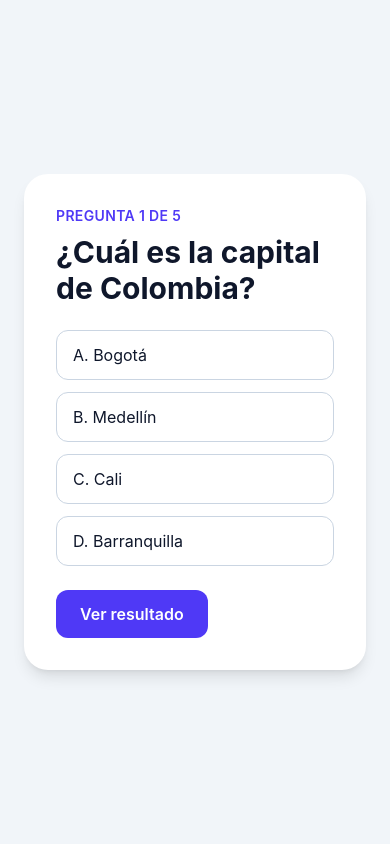
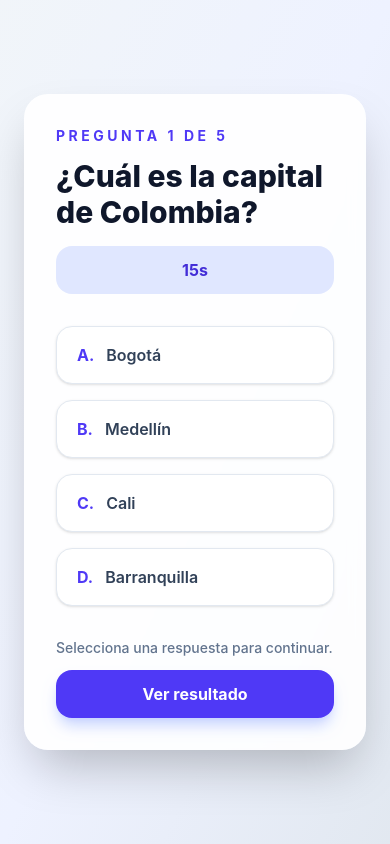
Before and after one commit to Pituquinos/unip-country-quiz, a React (Vite) app: page /quiz in a window 390 px wide. Built offline with nearby package versions, Linux system fonts and the light colour scheme.

Commit message:
feat: mejorar maquetación responsiva del quiz

```diff
--- a/src/pages/Home.tsx
+++ b/src/pages/Home.tsx
@@ -2,28 +2,49 @@ import { Link } from 'react-router-dom'
 
 function Home() {
   return (
-    <main className="min-h-screen bg-slate-100 text-slate-900">
-      <section className="mx-auto flex min-h-screen max-w-5xl flex-col items-center justify-center px-6 py-10">
-        <div className="w-full rounded-3xl bg-white p-8 shadow-lg">
-          <p className="mb-2 text-sm font-semibold uppercase tracking-wide text-indigo-600">
+    <main className="min-h-screen bg-gradient-to-br from-slate-100 via-indigo-50 to-slate-200 text-slate-900">
+      <section className="mx-auto flex min-h-screen max-w-6xl items-center justify-center px-6 py-10">
+        <div className="grid w-full gap-8 rounded-3xl bg-white/90 p-8 shadow-2xl backdrop-blur md:grid-cols-[1.2fr_0.8fr] md:p-12">
+          <div className="flex flex-col justify-center">
+            <p className="mb-3 text-sm font-bold uppercase tracking-[0.25em] text-indigo-600">
               Country Quiz
             </p>
 
-          <h1 className="mb-4 text-4xl font-bold">
-            Pon a prueba tus conocimientos
+            <h1 className="mb-5 text-4xl font-extrabold leading-tight md:text-5xl">
+              Pon a prueba tus conocimientos sobre países
             </h1>
 
-          <p className="mb-6 text-slate-600">
-            Responde preguntas sobre países, banderas y capitales. Tendrás 15
-            segundos por pregunta.
+            <p className="mb-8 max-w-2xl text-lg leading-8 text-slate-600">
+              Responde preguntas sobre capitales, banderas y cultura general.
+              Tendrás 15 segundos por pregunta, así que piensa rápido.
             </p>
 
+            <div className="flex flex-col gap-3 sm:flex-row">
               <Link
                 to="/quiz"
-            className="inline-block rounded-xl bg-indigo-600 px-6 py-3 font-semibold text-white transition hover:bg-indigo-700"
+                className="rounded-2xl bg-indigo-600 px-7 py-4 text-center font-bold text-white shadow-lg shadow-indigo-200 transition hover:bg-indigo-700"
               >
                 Iniciar quiz
               </Link>
+
+              <div className="rounded-2xl border border-slate-200 px-7 py-4 text-center font-semibold text-slate-600">
+                High Score: 0
+              </div>
+            </div>
+          </div>
+
+          <div className="rounded-3xl bg-indigo-600 p-8 text-white shadow-xl">
+            <p className="mb-4 text-sm font-semibold uppercase tracking-wide text-indigo-100">
+              Reglas del juego
+            </p>
+
+            <ul className="space-y-4 text-indigo-50">
+              <li>• 15 segundos por pregunta.</li>
+              <li>• Las respuestas correctas suman puntos.</li>
+              <li>• Si el tiempo termina, la pregunta cuenta como incorrecta.</li>
+              <li>• El mejor puntaje se guardará automáticamente.</li>
+            </ul>
+          </div>
         </div>
       </section>
     </main>
--- a/src/pages/Quiz.tsx
+++ b/src/pages/Quiz.tsx
@@ -1,39 +1,53 @@
 import { Link } from 'react-router-dom'
+
+const options = ['Bogotá', 'Medellín', 'Cali', 'Barranquilla']
 
 function Quiz() {
   return (
-    <main className="min-h-screen bg-slate-100 text-slate-900">
-      <section className="mx-auto flex min-h-screen max-w-5xl flex-col items-center justify-center px-6 py-10">
-        <div className="w-full rounded-3xl bg-white p-8 shadow-lg">
-          <p className="mb-2 text-sm font-semibold uppercase tracking-wide text-indigo-600">
+    <main className="min-h-screen bg-gradient-to-br from-slate-100 via-indigo-50 to-slate-200 text-slate-900">
+      <section className="mx-auto flex min-h-screen max-w-5xl items-center justify-center px-6 py-10">
+        <div className="w-full rounded-3xl bg-white/90 p-8 shadow-2xl backdrop-blur md:p-10">
+          <div className="mb-8 flex flex-col justify-between gap-4 sm:flex-row sm:items-center">
+            <div>
+              <p className="text-sm font-bold uppercase tracking-[0.25em] text-indigo-600">
                 Pregunta 1 de 5
               </p>
-
-          <h1 className="mb-6 text-3xl font-bold">
+              <h1 className="mt-3 text-3xl font-extrabold md:text-4xl">
                 ¿Cuál es la capital de Colombia?
               </h1>
+            </div>
 
-          <div className="grid gap-3">
-            <button className="rounded-xl border border-slate-300 px-4 py-3 text-left transition hover:bg-indigo-50">
-              A. Bogotá
+            <div className="rounded-2xl bg-indigo-100 px-5 py-3 text-center font-bold text-indigo-700">
+              15s
+            </div>
+          </div>
+
+          <div className="grid gap-4">
+            {options.map((option, index) => (
+              <button
+                key={option}
+                className="rounded-2xl border border-slate-200 bg-white px-5 py-4 text-left font-semibold text-slate-700 shadow-sm transition hover:border-indigo-400 hover:bg-indigo-50 hover:text-indigo-700"
+              >
+                <span className="mr-3 font-bold text-indigo-600">
+                  {String.fromCharCode(65 + index)}.
+                </span>
+                {option}
               </button>
-            <button className="rounded-xl border border-slate-300 px-4 py-3 text-left transition hover:bg-indigo-50">
-              B. Medellín
-            </button>
-            <button className="rounded-xl border border-slate-300 px-4 py-3 text-left transition hover:bg-indigo-50">
-              C. Cali
-            </button>
-            <button className="rounded-xl border border-slate-300 px-4 py-3 text-left transition hover:bg-indigo-50">
-              D. Barranquilla
-            </button>
+            ))}
           </div>
+
+          <div className="mt-8 flex flex-col justify-between gap-3 sm:flex-row sm:items-center">
+            <p className="text-sm font-medium text-slate-500">
+              Selecciona una respuesta para continuar.
+            </p>
 
             <Link
               to="/result"
-            className="mt-6 inline-block rounded-xl bg-indigo-600 px-6 py-3 font-semibold text-white transition hover:bg-indigo-700"
+              className="rounded-2xl bg-indigo-600 px-6 py-3 text-center font-bold text-white shadow-lg shadow-indigo-200 transition hover:bg-indigo-700"
             >
               Ver resultado
             </Link>
+          </div>
         </div>
       </section>
     </main>
--- a/src/pages/Result.tsx
+++ b/src/pages/Result.tsx
@@ -2,22 +2,37 @@ import { Link } from 'react-router-dom'
 
 function Result() {
   return (
-    <main className="min-h-screen bg-slate-100 text-slate-900">
-      <section className="mx-auto flex min-h-screen max-w-5xl flex-col items-center justify-center px-6 py-10">
-        <div className="w-full rounded-3xl bg-white p-8 text-center shadow-lg">
-          <p className="mb-2 text-sm font-semibold uppercase tracking-wide text-indigo-600">
+    <main className="min-h-screen bg-gradient-to-br from-slate-100 via-indigo-50 to-slate-200 text-slate-900">
+      <section className="mx-auto flex min-h-screen max-w-5xl items-center justify-center px-6 py-10">
+        <div className="w-full rounded-3xl bg-white/90 p-8 text-center shadow-2xl backdrop-blur md:p-12">
+          <p className="mb-3 text-sm font-bold uppercase tracking-[0.25em] text-indigo-600">
             Resultado final
           </p>
 
-          <h1 className="mb-4 text-4xl font-bold">Quiz finalizado</h1>
+          <h1 className="mb-4 text-4xl font-extrabold md:text-5xl">
+            Quiz finalizado
+          </h1>
 
-          <p className="mb-6 text-slate-600">
-            Tu puntaje aparecerá aquí cuando integremos la lógica del quiz.
+          <p className="mx-auto mb-8 max-w-xl text-lg leading-8 text-slate-600">
+            Aquí se mostrará el puntaje obtenido, el mejor puntaje guardado y la
+            opción para volver a intentarlo.
           </p>
+
+          <div className="mx-auto mb-8 grid max-w-md gap-4 sm:grid-cols-2">
+            <div className="rounded-2xl bg-indigo-50 p-5">
+              <p className="text-sm font-semibold text-slate-500">Puntaje</p>
+              <p className="text-3xl font-extrabold text-indigo-600">0</p>
+            </div>
+
+            <div className="rounded-2xl bg-indigo-50 p-5">
+              <p className="text-sm font-semibold text-slate-500">High Score</p>
+              <p className="text-3xl font-extrabold text-indigo-600">0</p>
+            </div>
+          </div>
 
           <Link
             to="/"
-            className="inline-block rounded-xl bg-indigo-600 px-6 py-3 font-semibold text-white transition hover:bg-indigo-700"
+            className="inline-block rounded-2xl bg-indigo-600 px-7 py-4 font-bold text-white shadow-lg shadow-indigo-200 transition hover:bg-indigo-700"
           >
             Volver al inicio
           </Link>
```
Lines whose indentation alone changed are shown as unchanged.
